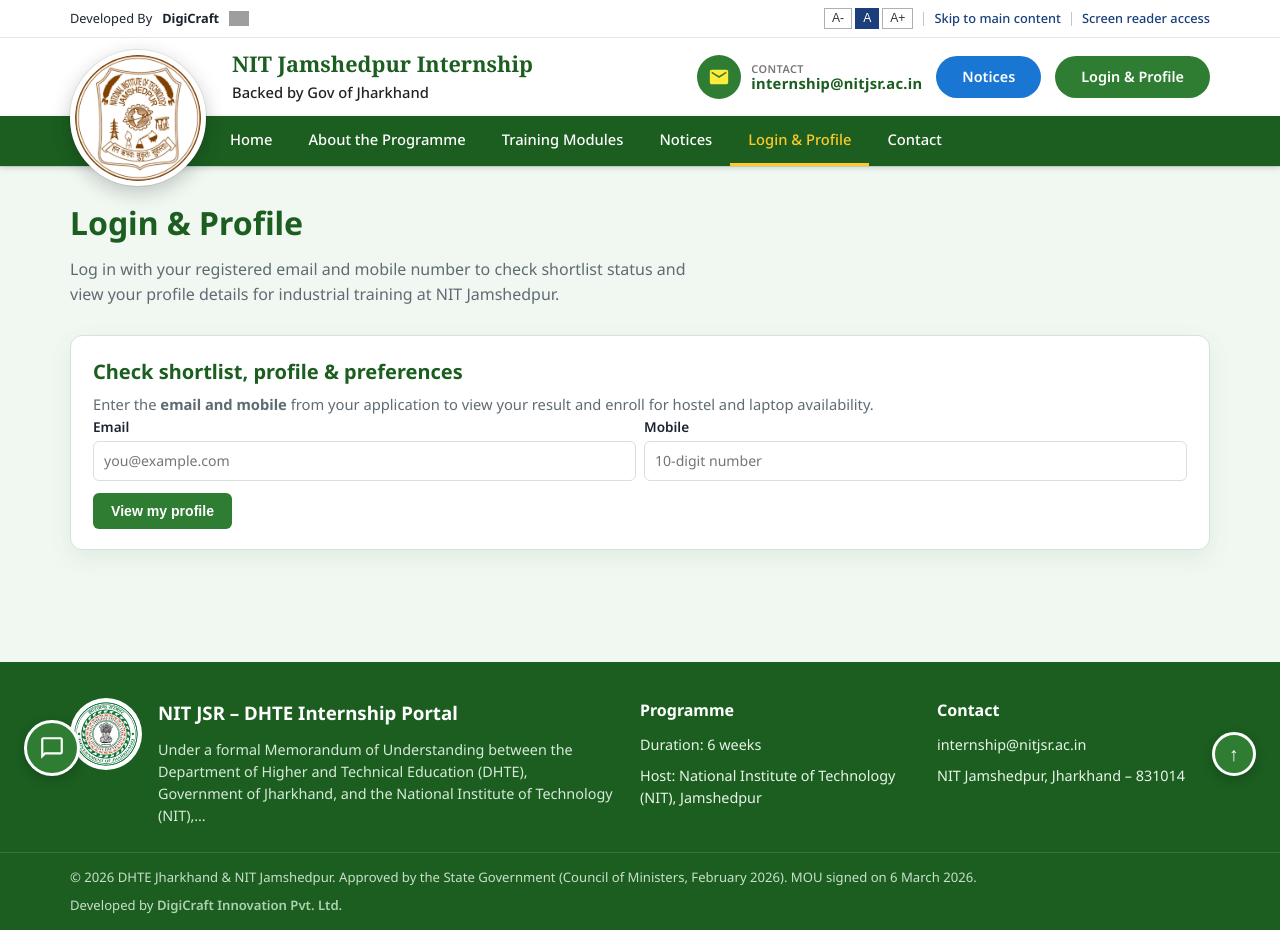
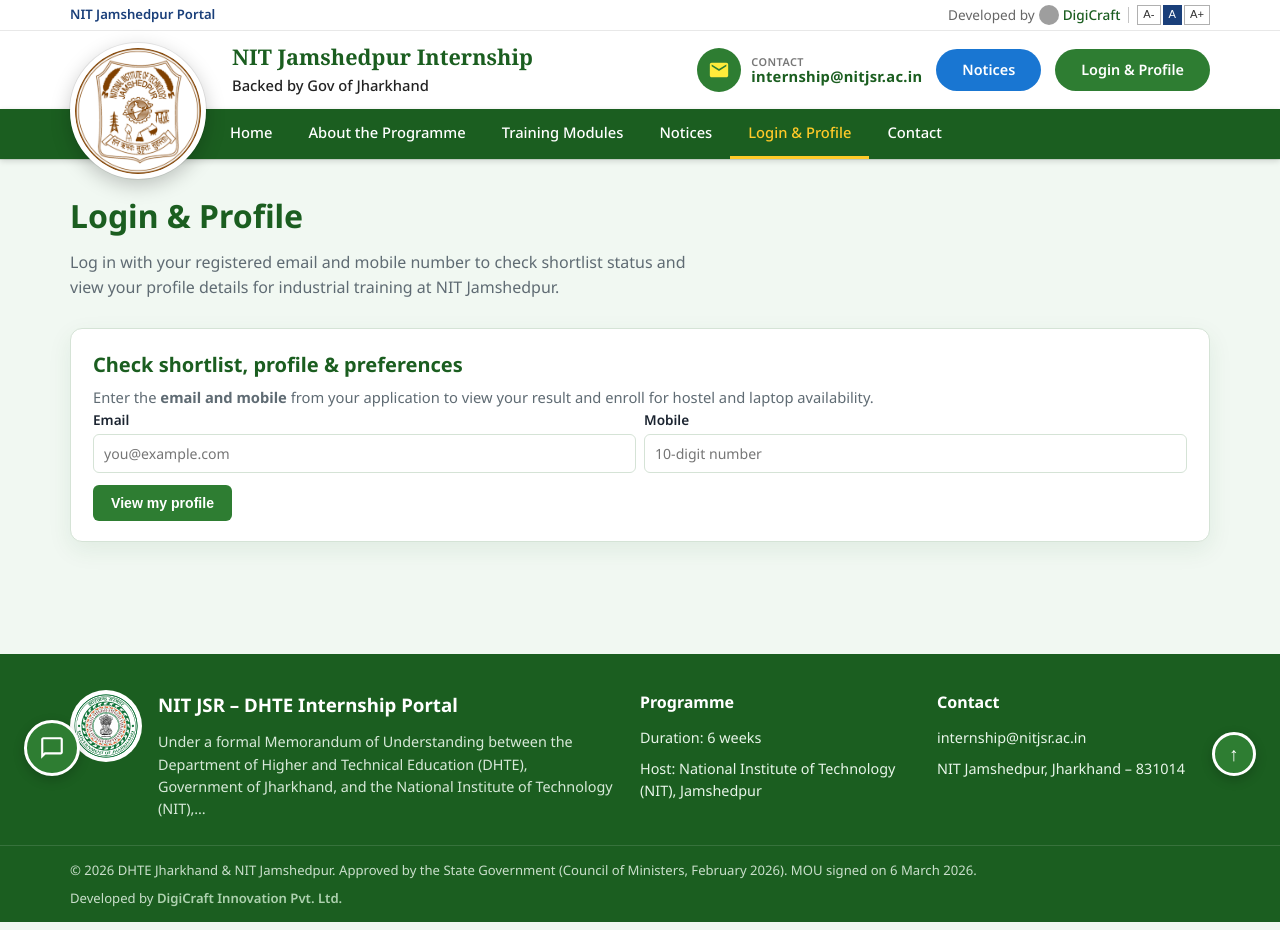
Before and after one commit to ayushkumarsingh2422005/Training-Internship-Nit-Jamshedpur, a Next.js app: page /student-portal in a window 1280 px wide. Built offline with nearby package versions, Linux system fonts and the light colour scheme; grey boxes are pictures that could not be loaded.

Commit message:
all minor fixes

```diff
--- a/next.config.ts
+++ b/next.config.ts
@@ -3,7 +3,13 @@
 const nextConfig: NextConfig = {
   reactStrictMode: true,
   images: {
-    remotePatterns: [],
+    remotePatterns: [
+      {
+        protocol: "https",
+        hostname: "data.digicraft.one",
+        pathname: "/Logo/**",
+      },
+    ],
   },
 };
 
--- a/src/app/globals.css
+++ b/src/app/globals.css
@@ -108,16 +108,18 @@
 .utility-bar {
   background: #fff;
   border-bottom: 1px solid #e8e8e8;
-  font-size: 0.8rem;
+  font-size: 0.82rem;
+  line-height: 1.25;
 }
 
 .utility-inner {
   display: flex;
   justify-content: space-between;
   align-items: center;
-  gap: 16px;
-  padding: 8px 0;
-  flex-wrap: wrap;
+  gap: 10px;
+  padding: 5px 0;
+  flex-wrap: nowrap;
+  min-height: 28px;
 }
 
 .utility-campaigns {
@@ -125,6 +127,76 @@
   align-items: center;
   gap: 10px;
   flex-wrap: wrap;
+}
+
+.utility-nit-link {
+  display: inline-flex;
+  align-items: center;
+  color: #1a3f7a;
+  font-weight: 600;
+  font-size: inherit;
+  text-decoration: none;
+  min-width: 0;
+  line-height: 1;
+  flex-shrink: 0;
+}
+
+.utility-nit-link:hover {
+  text-decoration: underline;
+}
+
+.utility-developer-credit {
+  display: inline-flex;
+  align-items: center;
+  gap: 4px;
+  margin: 0;
+  font-size: inherit;
+  color: #555;
+  line-height: 1;
+  white-space: nowrap;
+}
+
+.utility-developer-credit .developer-credit-brand {
+  color: #1a3f7a;
+}
+
+.developer-credit-brand {
+  display: inline-flex;
+  align-items: center;
+  gap: 4px;
+  font-weight: 600;
+  text-decoration: none;
+  line-height: 1;
+  vertical-align: middle;
+}
+
+.developer-credit-brand:hover {
+  text-decoration: underline;
+}
+
+.developer-credit-logo {
+  display: block;
+  border-radius: 50%;
+  object-fit: cover;
+  flex-shrink: 0;
+}
+
+.developer-credit {
+  display: inline-flex;
+  align-items: center;
+  gap: 4px;
+  margin: 0;
+  font-size: 0.85rem;
+  color: #666;
+  line-height: 1;
+}
+
+.developer-credit a {
+  color: var(--green-dark);
+}
+
+.developer-credit .developer-credit-brand {
+  color: var(--green-dark);
 }
 
 .campaign-badge {
@@ -295,9 +367,11 @@
 .utility-access {
   display: flex;
   align-items: center;
-  gap: 10px;
-  flex-wrap: wrap;
+  gap: 8px;
+  flex-wrap: nowrap;
   margin-left: auto;
+  flex-shrink: 0;
+  line-height: 1;
 }
 
 .utility-access a {
@@ -312,23 +386,34 @@
 
 .utility-divider {
   width: 1px;
-  height: 14px;
+  height: 16px;
   background: #c5c5c5;
+  flex-shrink: 0;
 }
 
 .font-size-group {
-  display: flex;
-  gap: 3px;
+  display: inline-flex;
+  align-items: center;
+  gap: 2px;
+  line-height: 1;
 }
 
 .font-btn {
   border: 1px solid #b0b0b0;
   background: #fff;
-  padding: 1px 7px;
+  padding: 0 5px;
   cursor: pointer;
-  font-size: 0.76rem;
+  font-size: 0.65rem;
   color: #333;
-  line-height: 1.4;
+  line-height: 1.15;
+  min-height: 18px;
+}
+
+.utility-bar .font-btn {
+  padding: 1px 5px;
+  font-size: 0.7rem;
+  min-height: 20px;
+  line-height: 1.2;
 }
 
 .font-btn:hover:not(:disabled) {
@@ -652,31 +737,29 @@
     --emblem-spacer: 120px;
   }
 
-  /* Utility: logos left, font buttons right */
+  /* Utility: compact strip, readable on mobile */
   .utility-inner {
-    padding: 6px 0;
-    flex-wrap: nowrap;
-  }
-
-  .utility-campaigns {
-    gap: 6px;
-    flex: 1;
+    padding: 4px 0;
+    gap: 8px;
+    flex-wrap: wrap;
+    min-height: 26px;
+  }
+
+  .utility-nit-link {
+    flex: 0 1 auto;
     min-width: 0;
-    overflow: hidden;
-  }
-
-  .campaign-badge {
-    font-size: 0.58rem;
-    padding: 2px 5px;
-  }
-
-  .utility-skip {
-    display: none;
+    font-size: 0.78rem;
+  }
+
+  .utility-developer-credit {
+    font-size: 0.78rem;
   }
 
   .utility-access {
     flex-shrink: 0;
-    margin-left: 0;
+    margin-left: auto;
+    justify-content: flex-end;
+    gap: 6px;
   }
 
   /* Brand row: logo space | title */
@@ -2548,6 +2631,20 @@
 .admin-root {
   min-height: 100vh;
   background: #f0f4f8;
+  display: flex;
+  flex-direction: column;
+}
+
+.admin-developer-footer {
+  margin-top: auto;
+  padding: 16px 20px 24px;
+  text-align: center;
+  border-top: 1px solid #dde4ea;
+  background: #f0f4f8;
+}
+
+.admin-developer-credit {
+  font-size: 0.88rem;
 }
 
 .admin-login-page {
--- /dev/null
+++ b/src/components/DeveloperCredit.tsx
@@ -0,0 +1,31 @@
+import Image from "next/image";
+import { siteLinks } from "@/lib/content";
+
+type DeveloperCreditProps = {
+  className?: string;
+  logoSize?: number;
+};
+
+export function DeveloperCredit({ className = "", logoSize = 24 }: DeveloperCreditProps) {
+  return (
+    <span className={`developer-credit${className ? ` ${className}` : ""}`}>
+      Developed by{" "}
+      <a
+        href={siteLinks.digicraft}
+        target="_blank"
+        rel="noopener noreferrer"
+        className="developer-credit-brand"
+      >
+        <Image
+          src={siteLinks.digicraftLogo}
+          alt=""
+          width={logoSize}
+          height={logoSize}
+          className="developer-credit-logo"
+          style={{ width: logoSize, height: logoSize }}
+        />
+        DigiCraft
+      </a>
+    </span>
+  );
+}
--- a/src/components/SiteHeader.tsx
+++ b/src/components/SiteHeader.tsx
@@ -1,26 +1,28 @@
 import Image from "next/image";
 import Link from "next/link";
+import { DeveloperCredit } from "./DeveloperCredit";
 import { FontSizeControls } from "./FontSizeControls";
 import { SiteNav } from "./SiteNav";
-import { site, studentPortalPath } from "@/lib/content";
+import { site, siteLinks, studentPortalPath } from "@/lib/content";
 
 export function SiteHeader() {
   return (
     <header className="site-header">
       <div className="utility-bar">
         <div className="container utility-inner">
-          <div className="utility-campaigns" aria-hidden="true">
-            Developed By <b> <a href="https://digicraft.one" target="_blank">DigiCraft</a></b>
-            <img src="https://data.digicraft.one/Logo/Main.png" alt="NIT Jamshedpur" width={20} height={20} />
-          </div>
+          <a
+            href={siteLinks.nitOfficial}
+            target="_blank"
+            rel="noopener noreferrer"
+            className="utility-nit-link"
+          >
+            NIT Jamshedpur Portal
+          </a>
+
           <div className="utility-access">
+            <DeveloperCredit className="utility-developer-credit" logoSize={20} />
+            <span className="utility-divider" aria-hidden="true" />
             <FontSizeControls />
-            <span className="utility-skip">
-              <span className="utility-divider" aria-hidden="true" />
-              <a href="#main-content">Skip to main content</a>
-              <span className="utility-divider" aria-hidden="true" />
-              <a href="#main-content">Screen reader access</a>
-            </span>
           </div>
         </div>
       </div>
@@ -60,7 +62,7 @@
         </div>
 
         <div className="container emblem-float-wrap">
-          <Link href="/" className="brand-emblem-overlap" aria-label="Home — Government of Jharkhand">
+          <Link href="/" className="brand-emblem-overlap" aria-label="Home — NIT Jamshedpur Internship Portal">
             <span className="emblem-ring">
               <Image
                 src="/nitjsrlogo.png"
--- a/src/lib/content.ts
+++ b/src/lib/content.ts
@@ -4,6 +4,12 @@
   shortName: "NIT JSR – DHTE Internship Portal",
   nitContact: "internship@nitjsr.ac.in",
   dhteContact: "dhte.jharkhand@gov.in",
+} as const;
+
+export const siteLinks = {
+  nitOfficial: "https://www.nitjsr.ac.in",
+  digicraft: "https://digicraft.one",
+  digicraftLogo: "https://data.digicraft.one/Logo/Main.png",
 } as const;
 
 export const programOverview = {
```
Also changed, not shown: src/app/admin/layout.tsx (+9 -1 lines).
